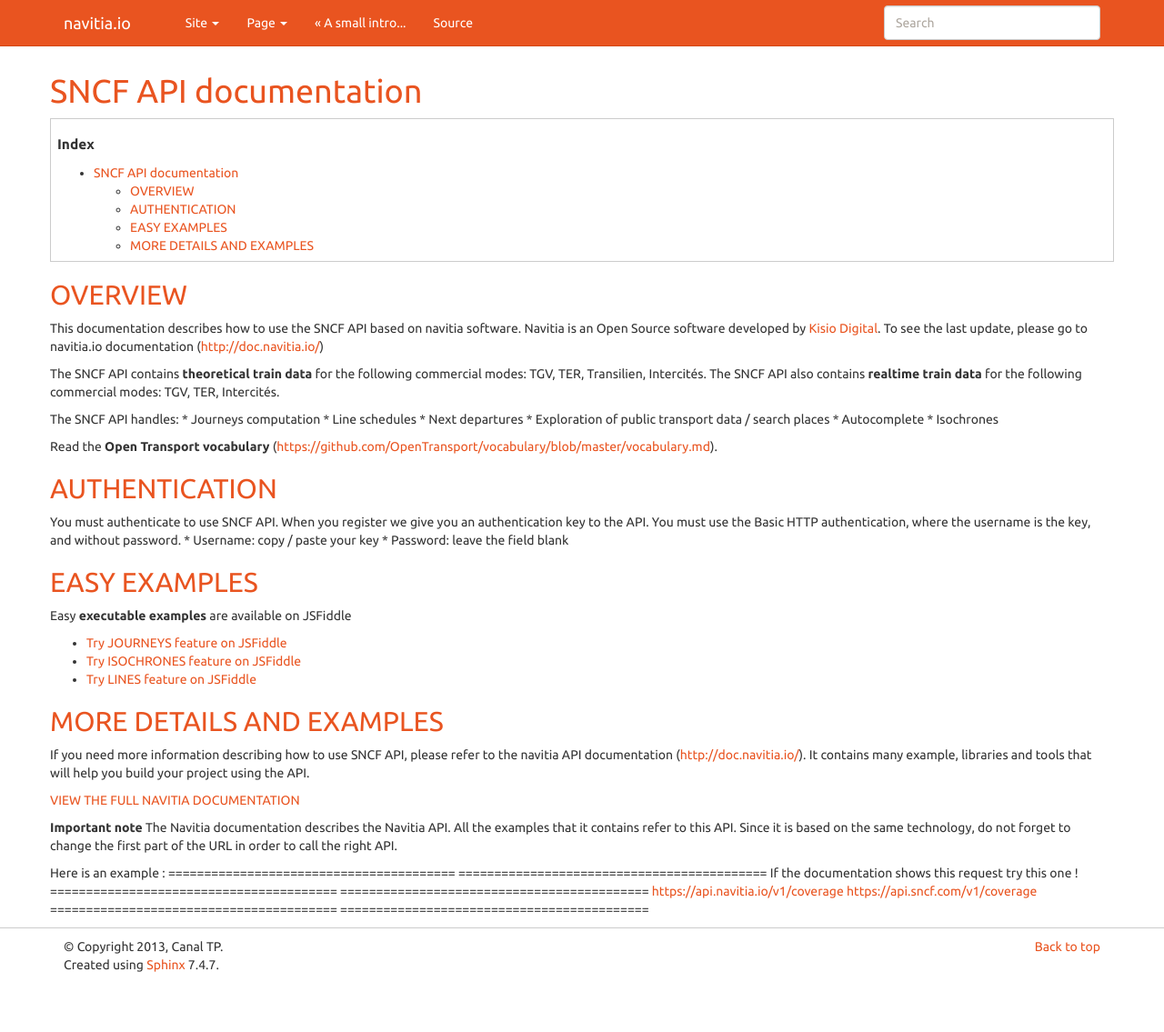
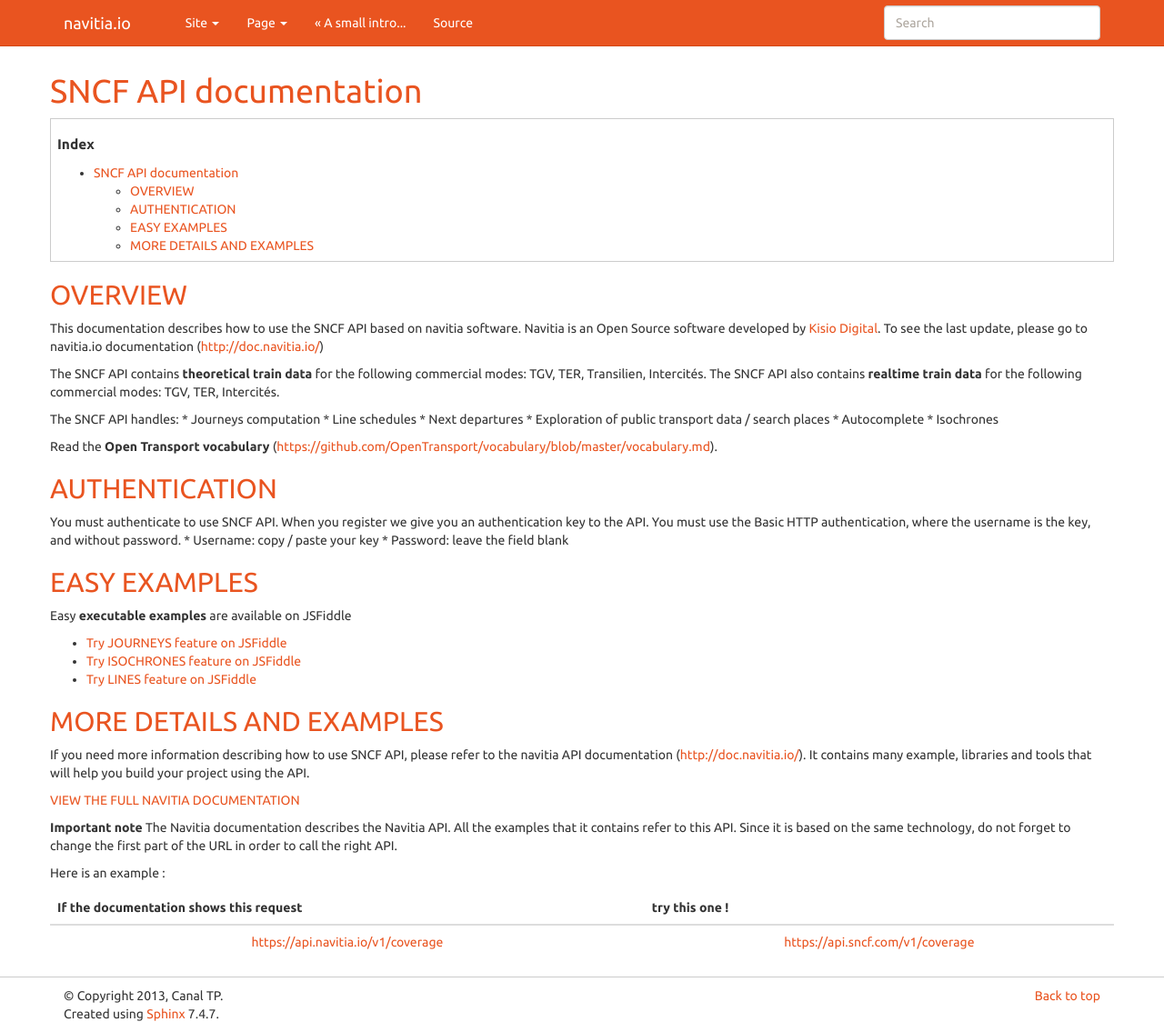
Before and after one commit to SNCFdevelopers/API-trains-sncf, a Sphinx documentation site: the page built from source/integration.rst, in a window 1280 px wide and 1135 px high. Shown: the whole window at 91% size. Built offline with Sphinx 7.4.7, drawn with Linux system fonts in a browser that asks for light colours; nearby versions of some CDN libraries; formulas are drawn with MathJax 3; part of the change alters nothing that is shown.

```diff
--- a/source/integration.rst
+++ b/source/integration.rst
@@ -6,7 +6,7 @@ SNCF API documentation
 OVERVIEW
 ========
 
-This documentation describes how to use the SNCF API based on navitia software. Navitia is an Open Source software developed by `Kisio Digital <http://www.kisio.org/>`_. To see the last update, please go to navitia.io documentation (http://doc.navitia.io/)
+This documentation describes how to use the SNCF API based on navitia software. Navitia is an Open Source software developed by `Kisio Digital <http://www.kisio.org/>`_. To see the last update, please go to navitia.io documentation (`http://doc.navitia.io/ <http://doc.navitia.io/>`_)
 
 The SNCF API contains **theoretical train data** for the following commercial modes: TGV, TER, Transilien, Intercités. The SNCF API also contains **realtime train data** for the following commercial modes: TGV, TER, Intercités.
 
@@ -18,7 +18,7 @@ The SNCF API handles:
 * Autocomplete
 * Isochrones
 
-Read the **Open Transport vocabulary** (https://github.com/OpenTransport/vocabulary/blob/master/vocabulary.md).
+Read the **Open Transport vocabulary** (`https://github.com/OpenTransport/vocabulary/blob/master/vocabulary.md <https://github.com/OpenTransport/vocabulary/blob/master/vocabulary.md>`_).
 
 .. _authentification:
 
@@ -44,7 +44,7 @@ Easy **executable examples** are available on JSFiddle
 
 MORE DETAILS AND EXAMPLES
 =========================
-If you need more information describing how to use SNCF API, please refer to the navitia API documentation (http://doc.navitia.io/). It contains many example, libraries and tools that will help you build your project using the API.
+If you need more information describing how to use SNCF API, please refer to the navitia API documentation (`http://doc.navitia.io/ <http://doc.navitia.io/>`_). It contains many example, libraries and tools that will help you build your project using the API.
 
 `VIEW THE FULL NAVITIA DOCUMENTATION <http://doc.navitia.io/>`_
 
@@ -52,8 +52,9 @@ If you need more information describing how to use SNCF API, please refer to the
 The Navitia documentation describes the Navitia API. All the examples that it contains refer to this API. Since it is based on the same technology, do not forget to change the first part of the URL in order to call the right API.
 
 Here is an example :
-======================================== ===========================================
-If the documentation shows this request       try this one !
-======================================== ===========================================
-https://api.navitia.io/v1/coverage            https://api.sncf.com/v1/coverage
-======================================== ===========================================
+
+============================================================================= ======================================================================================
+If the documentation shows this request                                             try this one !
+============================================================================= ======================================================================================
+`https://api.navitia.io/v1/coverage <https://api.navitia.io/v1/coverage>`_            `https://api.sncf.com/v1/coverage <https://api.sncf.com/v1/coverage>`_
+============================================================================= ======================================================================================
```
